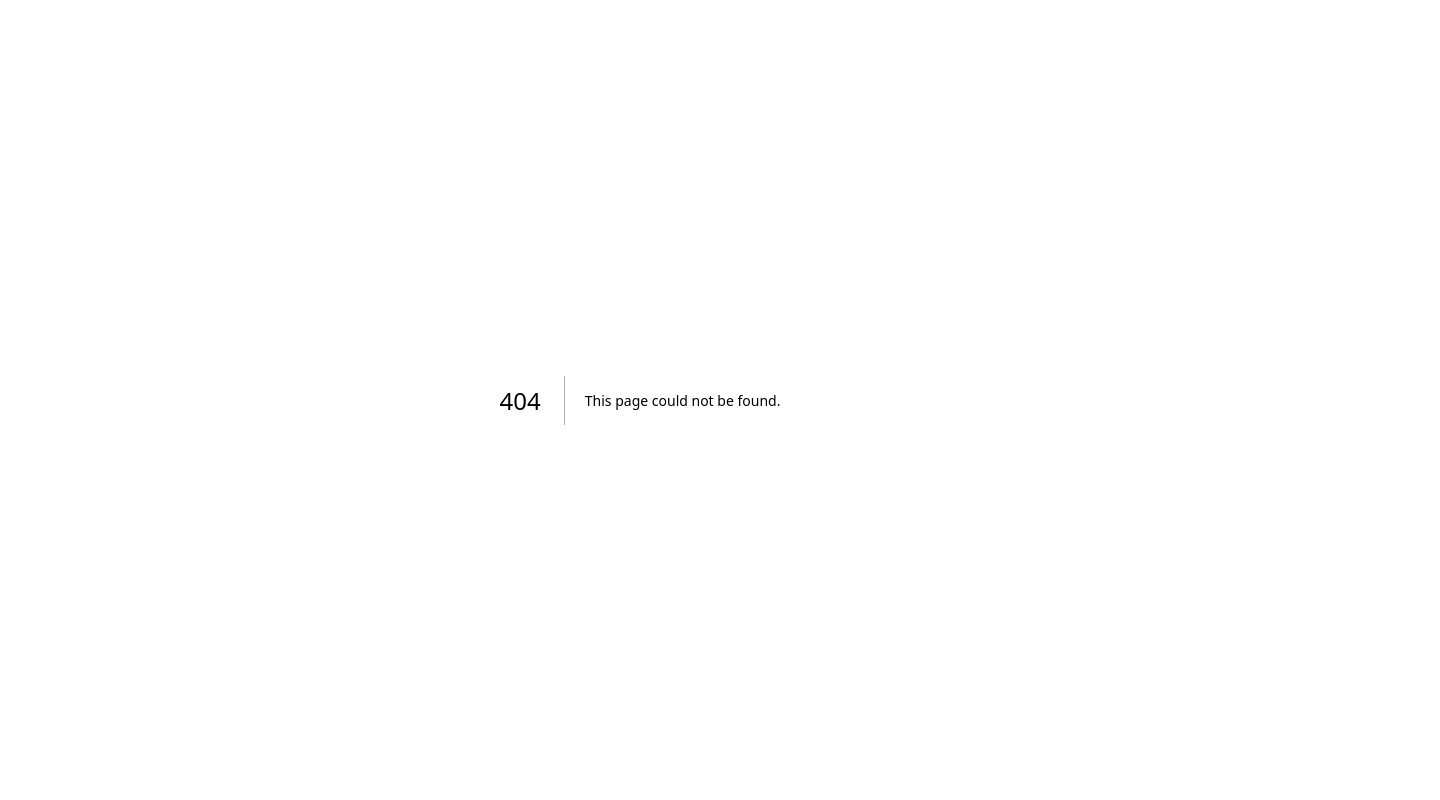
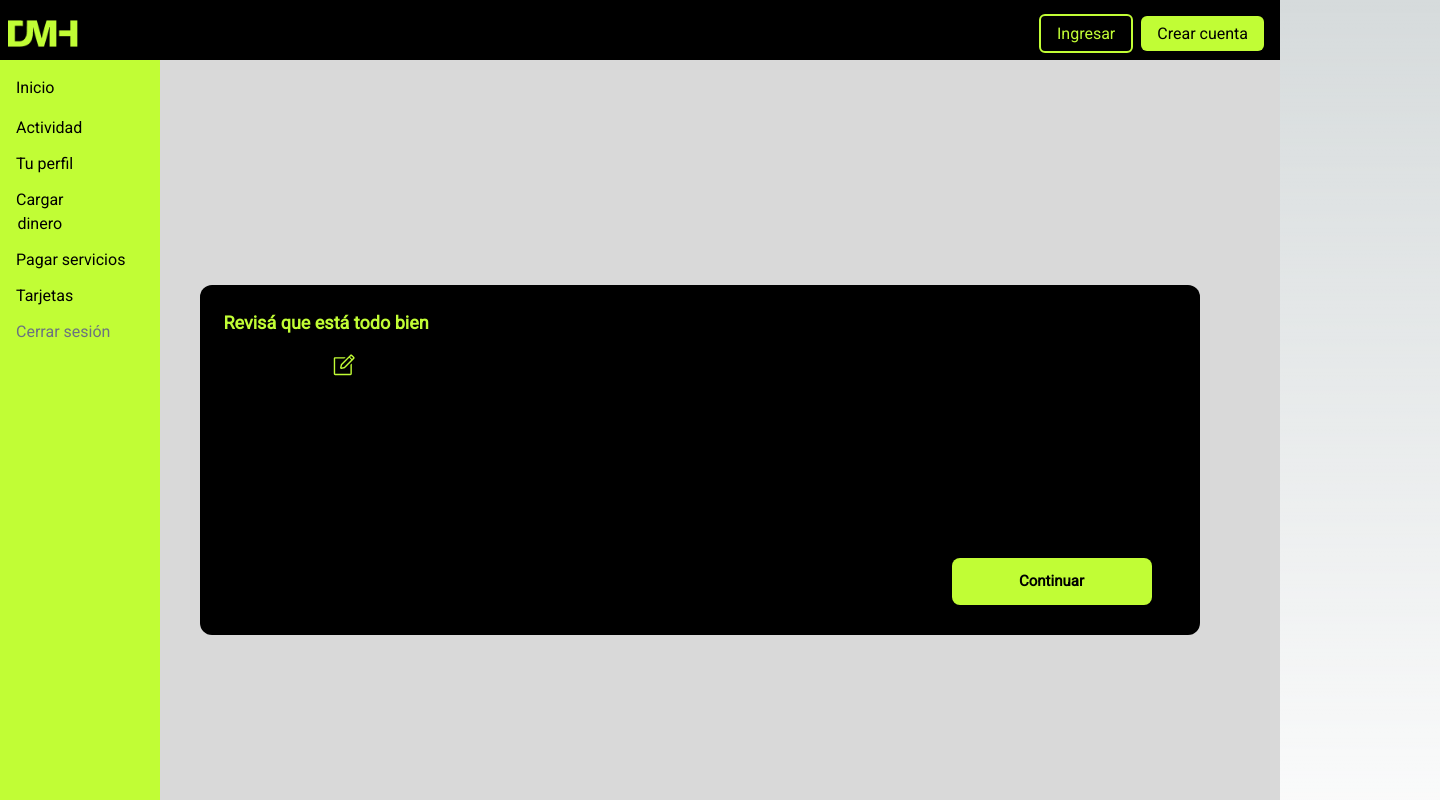
Before and after one commit to VictoriaCanclini/digital-money-house, a Next.js app: page /load-money-check in a window 1280 px wide. Before the commit this address had no page. Shown: the top 800 px of the page, 1440 px wide, since content can reach past the window. Built offline with nearby package versions, Linux system fonts and the light colour scheme.

Commit message:
ok page3

```diff
--- /dev/null
+++ b/src/app/load-money-check/page.jsx
@@ -0,0 +1,45 @@
+import { Circle, Note, Plus, SelectCircle } from "@/common/Icons";
+import Footer from "@/components/Footer";
+import Navbar from "@/components/Navbar";
+import Sibvar from "@/components/Sibvar";
+import Link from "next/link";
+
+const LoadMoneyCheckPage = () => {
+  return (
+    <div className="bg-[#D9D9D9]">
+      <Navbar />
+      <div className="flex h-screen">
+        <Sibvar />
+        <div className="flex flex-col justify-center w-full ml-10">
+          <div className="bg-black md:w-[1000px] sm:w-[500px] w-[350px] md:h-[350px] h-[300px] md:p-6 p-4 md:mr-60 rounded-xl">
+            <h2 className="text-lg text-[#C1FD35] font-semibold mb-4">
+              Revisá que está todo bien
+            </h2>
+            <div className="flex justify-between md:mr-[820px] mr-[180px]">
+              <h3 className="text-sm">Vas a transferir</h3>
+              <spam>
+                <Note />
+              </spam>
+            </div>
+            <p className="font-bold">$300</p>
+            <h4 className="text-sm mt-6">para</h4>
+            <h5 className="font-bold">Cuenta propia</h5>
+            <h6 className="text-sm mt-6">Brubank</h6>
+            <p className="text-sm">CVU: 0000002100075990000000</p>
+
+            <div className="flex justify-end text-[#C1FD35] md:mt-6 mt-20">
+              <Link href="credit-card-2">
+                <button className="rounded-lg p-3 text-[15px] text-black font-bold border-lg bg-[#C1FD35] text-center md:mr-6 md:w-[200px] w-[180px]">
+                  Continuar
+                </button>
+              </Link>
+            </div>
+          </div>
+        </div>
+      </div>
+      <Footer />
+    </div>
+  );
+};
+
+export default LoadMoneyCheckPage;
--- a/src/app/load-money/page.jsx
+++ b/src/app/load-money/page.jsx
@@ -19,7 +19,7 @@ const LoadMoneyPage = () => {
               <button>$0</button>
             </div>
             <div className="flex justify-end text-[#C1FD35] md:mt-16 mt-20">
-              <Link href="credit-card-2">
+              <Link href="load-money-check">
                 <button className="rounded-lg p-3 text-[15px] text-black font-bold border-lg bg-[#C1FD35] text-center md:mr-6 md:w-[200px] w-[180px]">
                   Continuar
                 </button>
--- a/src/common/Icons.jsx
+++ b/src/common/Icons.jsx
@@ -328,3 +328,31 @@ export function SelectCircle({ width, height, color }) {
     </svg>
   );
 }
+
+export function Note({ width, height, color }) {
+  return (
+    <svg
+      width={width || "25"}
+      height={height || "25"}
+      viewBox="0 0 30 30"
+      fill={color || "currentColor"}
+      xmlns="http://www.w3.org/2000/svg"
+    >
+      <g clip-path="url(#clip0_1623_2796)">
+        <path
+          d="M23.332 25H4.9987V6.66667H16.0154L17.682 5H4.9987C4.55667 5 4.13275 5.17559 3.82019 5.48816C3.50763 5.80072 3.33203 6.22464 3.33203 6.66667V25C3.33203 25.442 3.50763 25.866 3.82019 26.1785C4.13275 26.4911 4.55667 26.6667 4.9987 26.6667H23.332C23.7741 26.6667 24.198 26.4911 24.5105 26.1785C24.8231 25.866 24.9987 25.442 24.9987 25V12.5L23.332 14.1667V25Z"
+          fill="#C1FD35"
+        />
+        <path
+          d="M27.9406 4.86666L25.1322 2.05833C25.0076 1.93335 24.8595 1.8342 24.6965 1.76654C24.5335 1.69889 24.3587 1.66406 24.1822 1.66406C24.0057 1.66406 23.831 1.69889 23.668 1.76654C23.5049 1.8342 23.3569 1.93335 23.2322 2.05833L11.8072 13.55L10.8822 17.5583C10.8428 17.7526 10.847 17.9532 10.8944 18.1458C10.9418 18.3383 11.0312 18.5179 11.1563 18.6717C11.2815 18.8255 11.4391 18.9496 11.6179 19.0352C11.7967 19.1208 11.9923 19.1657 12.1906 19.1667C12.293 19.1779 12.3964 19.1779 12.4989 19.1667L16.5406 18.275L27.9406 6.76666C28.0655 6.64203 28.1647 6.49396 28.2324 6.33094C28.3 6.16793 28.3348 5.99316 28.3348 5.81666C28.3348 5.64016 28.3 5.4654 28.2324 5.30238C28.1647 5.13936 28.0655 4.99129 27.9406 4.86666ZM15.6739 16.7333L12.6239 17.4083L13.3322 14.3833L21.9322 5.725L24.2822 8.075L15.6739 16.7333ZM25.2239 7.13333L22.8739 4.78333L24.1656 3.46666L26.5322 5.83333L25.2239 7.13333Z"
+          fill="#C1FD35"
+        />
+      </g>
+      <defs>
+        <clipPath id="clip0_1623_2796">
+          <rect width="30" height="30" fill="white" />
+        </clipPath>
+      </defs>
+    </svg>
+  );
+}
```
Also changed, not shown: public/note.svg (added).
